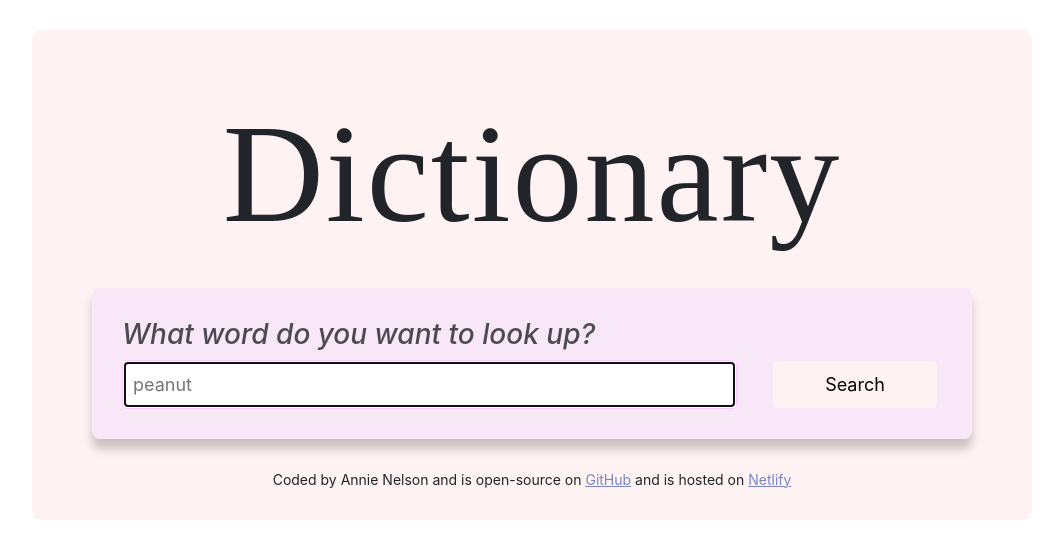
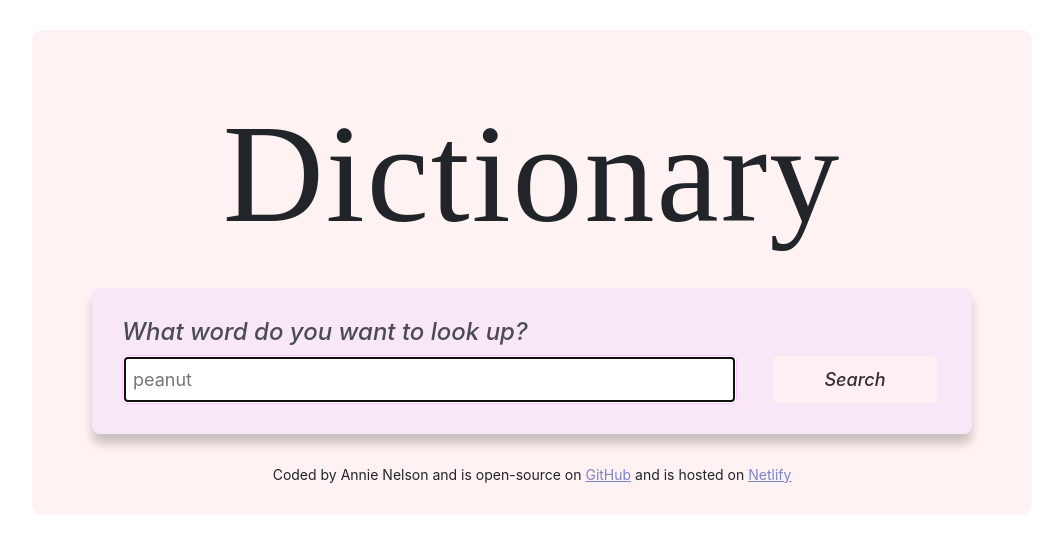
Before and after one commit to Annie15N/dictionary-project, a React (Create React App) app: page / in a window 1280 px wide. Shown: the top 558 px of the page, without its empty margins (108-1171 px from the left). Built offline with nearby package versions, Linux system fonts and the light colour scheme; no server answers; a web font is replaced by a local one.

Commit message:
Final tidy ups

```diff
--- a/src/Dictionary.css
+++ b/src/Dictionary.css
@@ -8,7 +8,7 @@
 
 .Dictionary h3 {
   opacity: 0.8;
-  font-size: 28px;
+  font-size: 24px;
   font-style: italic;
   font-weight: 500;
 }
@@ -29,4 +29,7 @@
   width: 20%;
   background-color: #fff2f2;
   border: none;
+  font-style: italic;
+  font-weight: 500;
+  opacity: 0.8;
 }
```
